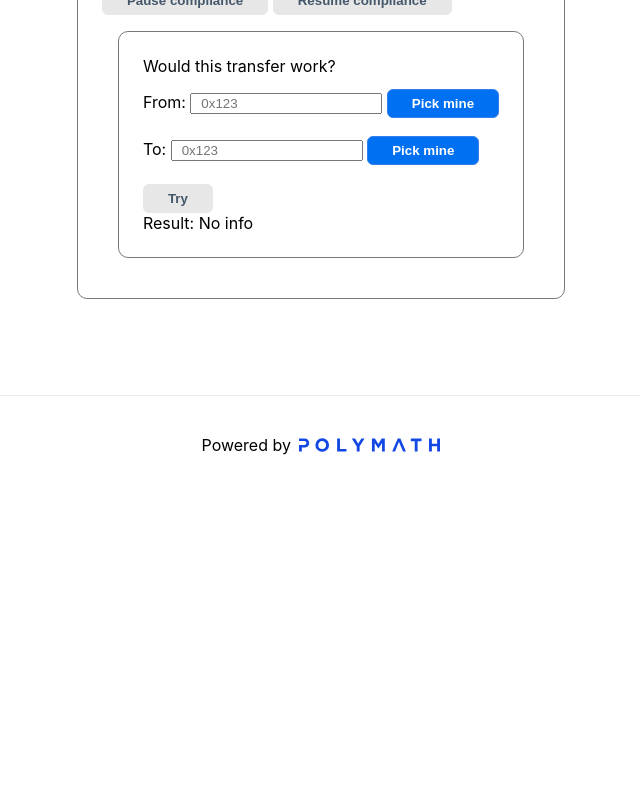
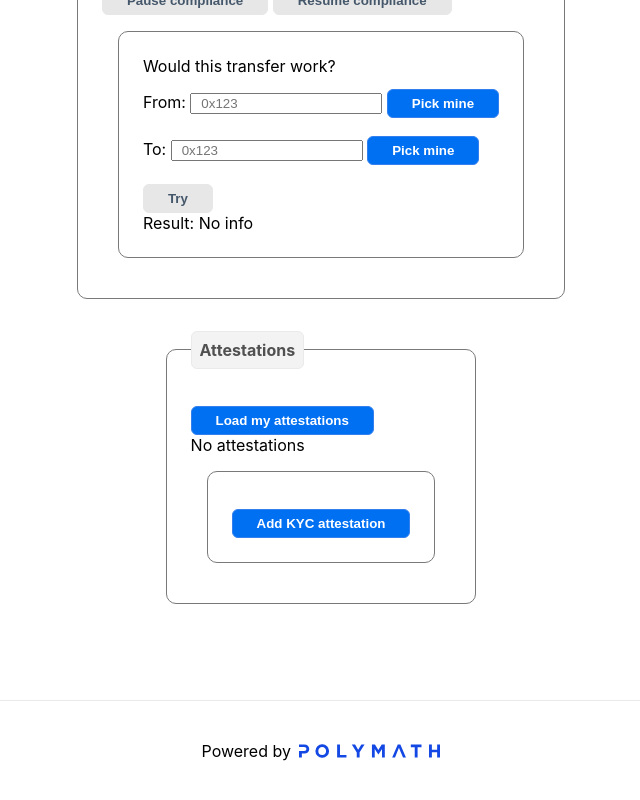
Before and after one commit to PolymeshAssociation/technical-content-examples, a Next.js app in the folder token_manager/: page / in a window 1280 px wide. Shown: the part 1258-2058 px from the top of the page, without its empty margins (319-959 px from the left). Before the commit the page ends 1753 px from the top, so only its background shows below. Built offline with nearby package versions, Linux system fonts and the light colour scheme; what i18n-iso-countries would draw is missing.

Commit message:
Added a way to view attestations.

```diff
--- a/token_manager/next.config.js
+++ b/token_manager/next.config.js
@@ -1,3 +1,5 @@
+const keys = JSON.parse(require("fs").readFileSync("./keys.json").toString())
+
 module.exports = {
     serverRuntimeConfig: {
         // Will only be available on the server side
@@ -5,6 +7,11 @@ module.exports = {
     publicRuntimeConfig: {
         // Will be available on both server and client
         appName: "tokenManager",
+        // TODO choose where the middleware info goes. Server only or public (i.e. shared)?
+        polymesh: {
+            middlewareLink: process.env.MIDDLEWARE_LINK || keys["middlewareLink"],
+            middlewareKey: process.env.MIDDLEWARE_KEY || keys["middlewareKey"],
+        },
     },
     webpack: (config, { buildId, dev, isServer, defaultLoaders, webpack }) => {
         // Note: we provide webpack above so you should not `require` it
--- a/token_manager/pages/index.tsx
+++ b/token_manager/pages/index.tsx
@@ -26,6 +26,8 @@ import {
   ConditionTarget,
   ScopeType,
   CountryCode,
+  ResultSet,
+  ClaimData,
 } from "@polymathnetwork/polymesh-sdk/types"
 import { Polymesh, Keyring, BigNumber } from '@polymathnetwork/polymesh-sdk'
 import { CountryInfo, getCountryList } from "../src/types"
@@ -76,6 +78,9 @@ export default function Home() {
         works: null as boolean | null,
       },
     } as RequirementsInfoJson,
+    attestations: {
+      current: [] as ClaimData<Claim>[],
+    } as AttestationsInfoJSON,
   } as MyInfoJson)
   const countryList: CountryInfo[] = getCountryList()
 
@@ -86,6 +91,7 @@ export default function Home() {
     reservation: ReservationInfoJson,
     token: TokenInfoJson,
     requirements: RequirementsInfoJson,
+    attestations: AttestationsInfoJSON,
   }
 
   type ReservationInfoJson = {
@@ -125,6 +131,10 @@ export default function Home() {
     },
   }
 
+  type AttestationsInfoJSON = {
+    current: ClaimData<Claim>[],
+  }
+
   interface HasFetchTimer {
     fetchTimer: NodeJS.Timeout | null
   }
@@ -156,6 +166,8 @@ export default function Home() {
     const {
       publicRuntimeConfig: {
         appName,
+        // TODO remove middlewareLink and middlewareKey if still undesirable
+        polymesh: { middlewareLink, middlewareKey }
       }
     } = getConfig()
     const polkaDotExtensions = await web3Enable(appName)
@@ -183,6 +195,10 @@ export default function Home() {
       nodeUrl: network.wssUrl,
       keyring: myKeyring,
       signer: polyWallet.signer,
+      middleware: {
+        link: middlewareLink,
+        key: middlewareKey,
+      }
     });
     (window || {})["api"] = api
     const myIdentity: CurrentIdentity = await api.getCurrentIdentity()
@@ -851,6 +867,42 @@ export default function Home() {
     setMyInfo((prevInfo) => returnUpdated(prevInfo, ["requirements", "settleSimulation"], "works", result.complies))
   }
 
+  async function loadAttestations(): Promise<void> {
+    const api: Polymesh = await getPolyWalletApi()
+    const me: CurrentIdentity = await api.getCurrentIdentity()
+    setStatus("Fetching attestations")
+    await setAttestations(await api.claims.getIssuedClaims({ target: me.did }))
+  }
+
+  async function setAttestations(myClaims: ResultSet<ClaimData<Claim>>): Promise<void> {
+    setMyInfo((prevInfo) => returnUpdated(prevInfo, ["attestations"], "current", myClaims.data))
+  }
+
+  function presentClaimData(claimData: ClaimData<Claim>) {
+    return <ul>
+      <li>Target: {claimData.target.did === myInfo.myDid ? "me" : presentLongHex(claimData.target.did)}</li>
+      <li>Issuer: {claimData.issuer.did === myInfo.myDid ? "me" :presentLongHex(claimData.issuer.did)}</li>
+      <li>Issued at: {claimData.issuedAt.toISOString()}</li>
+      <li>Expiry: {claimData.expiry?.toISOString}</li>
+      <li>Claim: {presentClaim(claimData.claim, null, null, null)}</li>
+    </ul>
+  }
+
+  function presentClaimDatas(claimDatas?: ClaimData<Claim>[]) {
+    if (claimDatas === null || claimDatas.length === 0) return <div>No attestations</div>
+    return <ul>{
+      claimDatas
+        .map((claimData: ClaimData, index: number) => <li>
+        Attestation {index}:
+        {presentClaimData(claimData)}
+      </li>)
+    }</ul>
+  }
+
+  async function addAttestation() {
+
+  }
+
   return (
     <div className={styles.container}>
       <Head>
@@ -871,7 +923,7 @@ export default function Home() {
           </div>
           <div>
             <select name="myTickers" defaultValue={myInfo.token.detailsJson.assetType} onChange={onValueChangedCreator([], "ticker")}>
-              <option value="" key="Select 1">Select 1</option>
+              <option value="" key="Select 1" disabled={true}>Select 1</option>
               {
                 myInfo.myTickers.map((myTicker: string) => <option value={myTicker} key={myTicker}>{myTicker}</option>)
               }
@@ -910,7 +962,7 @@ export default function Home() {
                 <div className="submit">
                   <button className="submit transfer-reservation" onClick={transferReservationOwnership} disabled={!canCreate}>Transfer ownership</button>
                 </div>
-                <div  className={styles.card}>
+                <div className={styles.card}>
                   <div>
                     <label htmlFor="token-name">
                       <span className={styles.hasTitle} title="Long name of your security token">Name</span>
@@ -1027,6 +1079,23 @@ export default function Home() {
 
         </fieldset>
 
+        <fieldset className={styles.card}>
+          <legend>Attestations</legend>
+
+          <div className="submit">
+            <button className="submit load-attestations" onClick={loadAttestations}>Load my attestations</button>
+          </div>
+
+          <div>{
+            presentClaimDatas(myInfo.attestations.current)
+          }</div>
+
+          <div className={styles.card}>
+          <button className="submit add-attestation" onClick={addAttestation}>Add KYC attestation</button>
+          </div>
+
+        </fieldset>
+
       </main>
 
       <footer className={styles.footer}>
```
Also changed, not shown: 1 other file (tests, documents, lock files or other folders).
